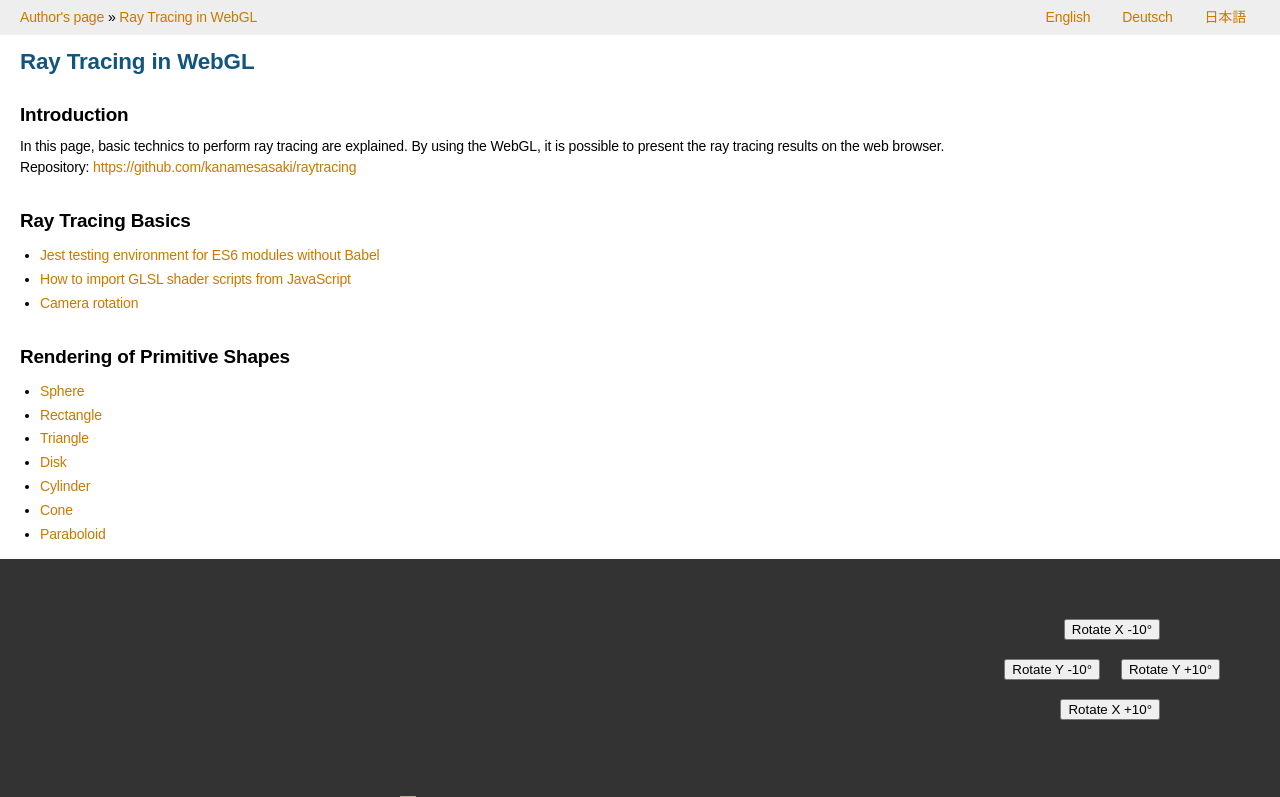
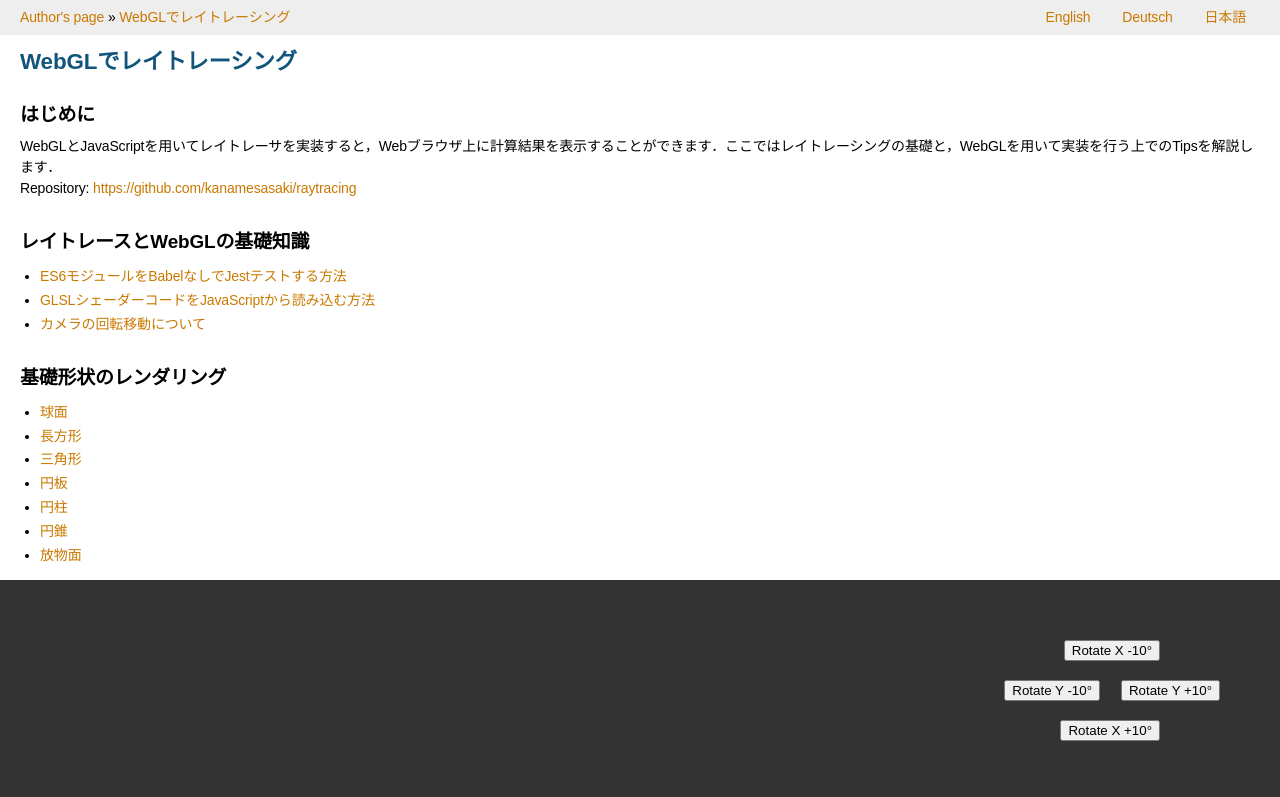
Before and after one commit to kanamesasaki/raytracing, a plain HTML site: page ja/index.html in a window 1280 px wide. Shown: the top 797 px of the page. Drawn offline with Linux system fonts and the light colour scheme.

Commit message:
update japanese page

```diff
--- a/ja/index.html
+++ b/ja/index.html
@@ -1,5 +1,5 @@
 <!doctype html>
-<html lang="en">
+<html lang="ja">
 <head>
   <!-- Global site tag (gtag.js) - Google Analytics -->
   <script async src="https://www.googletagmanager.com/gtag/js?id=G-CCZTCJYRD8"></script>
@@ -17,7 +17,7 @@
 
 <header>
   <a href="https://kanamesasaki.github.io/">Author's page</a> &#187;
-  <a href="index.html">Ray Tracing in WebGL</a>
+  <a href="index.html">WebGLでレイトレーシング</a>
   <span style="float: right"><ul class="select-lang">
       <li><a href="../en/index.html">English</a></li>
       <li><a href="../de/index.html">Deutsch</a></li>
@@ -25,29 +25,29 @@
   </ul></span>
 </header>
 <body>
-  <h1>Ray Tracing in WebGL</h1>
-  <h2>Introduction</h2>
+  <h1>WebGLでレイトレーシング</h1>
+  <h2>はじめに</h2>
   <p>
-    In this page, basic technics to perform ray tracing are explained. By using the WebGL, it is possible to present the ray tracing results on the web browser.<br>
+    WebGLとJavaScriptを用いてレイトレーサを実装すると，Webブラウザ上に計算結果を表示することができます．ここではレイトレーシングの基礎と，WebGLを用いて実装を行う上でのTipsを解説します．<br>
     Repository: <a href="https://github.com/kanamesasaki/raytracing">https://github.com/kanamesasaki/raytracing</a><br>
   </p>
 
-  <h2>Ray Tracing Basics</h2>
+  <h2>レイトレースとWebGLの基礎知識</h2>
   <ul>
-    <li><a href="jest.html">Jest testing environment for ES6 modules without Babel</a></li>
-    <li><a href="import-shader.html">How to import GLSL shader scripts from JavaScript</a></li>
-    <li><a href="">Camera rotation</a></li>
+    <li><a href="jest.html">ES6モジュールをBabelなしでJestテストする方法</a></li>
+    <li><a href="import-shader.html">GLSLシェーダーコードをJavaScriptから読み込む方法</a></li>
+    <li><a href="">カメラの回転移動について</a></li>
   </ul>
 
-  <h2>Rendering of Primitive Shapes</h2>
+  <h2>基礎形状のレンダリング</h2>
   <ul>
-    <li><a href="sphere.html">Sphere</a></li>
-    <li><a href="rectangle.html">Rectangle</a></li>
-    <li><a href="triangle.html">Triangle</a></li>
-    <li><a href="disk.html">Disk</a></li>
-    <li><a href="cylinder.html">Cylinder</a></li>
-    <li><a href="cone.html">Cone</a></li>
-    <li><a href="paraboloid.html">Paraboloid</a></li>
+    <li><a href="sphere.html">球面</a></li>
+    <li><a href="rectangle.html">長方形</a></li>
+    <li><a href="triangle.html">三角形</a></li>
+    <li><a href="disk.html">円板</a></li>
+    <li><a href="cylinder.html">円柱</a></li>
+    <li><a href="cone.html">円錐</a></li>
+    <li><a href="paraboloid.html">放物面</a></li>
   </ul>
 
   <div class="screen">
@@ -65,7 +65,7 @@
 
 <footer>
   <a href="https://kanamesasaki.github.io/">Author's page</a> &#187;
-  <a href="index.html">Ray Tracing in WebGL</a>
+  <a href="index.html">WebGLでレイトレーシング</a>
   <span style="float: right">Copyright 2021, Kaname Sasaki</span>
 </footer>
 </html>
```
